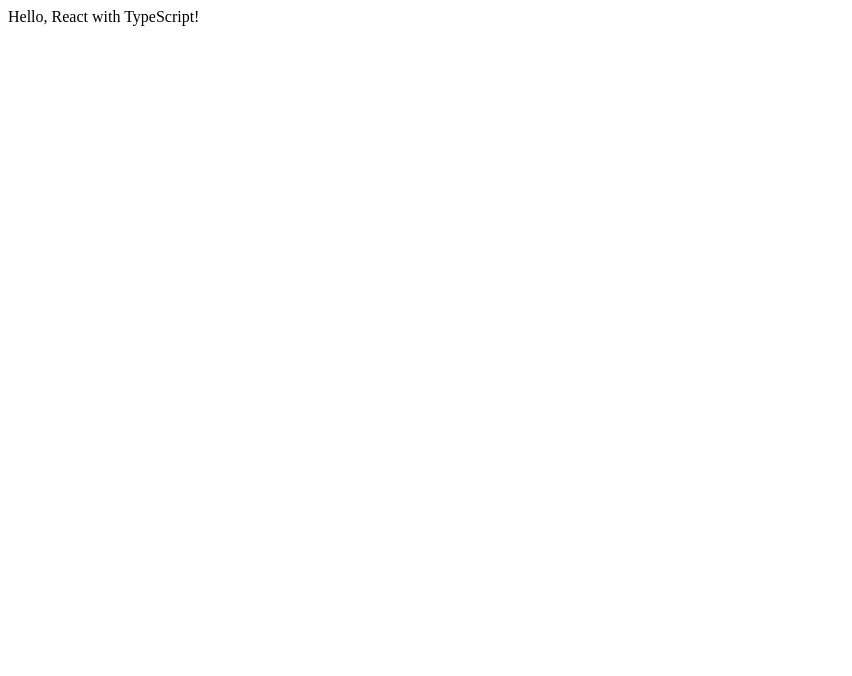
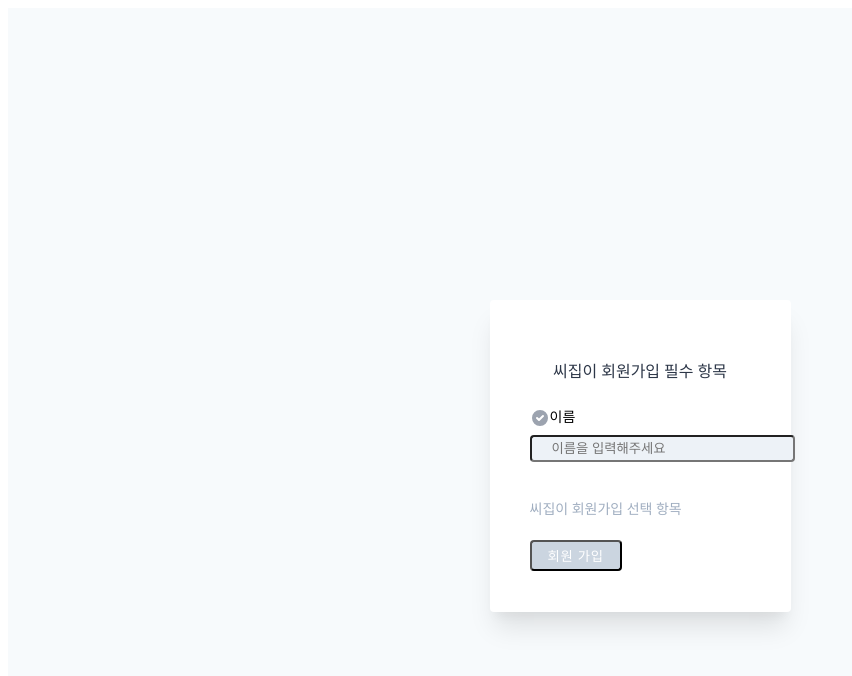
Before and after one commit to JangExpedition/movie-reservation, a React app: page / in a window 1280 px wide. Shown: the top 676 px of the page, without its empty margins (0-852 px from the left). Built offline with nearby package versions, Linux system fonts and the light colour scheme.

Commit message:
회원가입 폼 TextField 컴포넌트 작성중

```diff
--- a/package.json
+++ b/package.json
@@ -13,8 +13,10 @@
   "devDependencies": {
     "@types/react": "^18.2.39",
     "@types/react-dom": "^18.2.17",
+    "css-loader": "^6.8.1",
     "node-sass": "^9.0.0",
     "sass-loader": "^13.3.2",
+    "style-loader": "^3.3.3",
     "ts-loader": "^9.5.1",
     "typescript": "^5.3.2",
     "webpack": "^5.89.0",
--- a/public/index.html
+++ b/public/index.html
@@ -3,9 +3,10 @@
   <head>
     <meta charset="UTF-8" />
     <meta name="viewport" content="width=device-width, initial-scale=1.0" />
-    <title>Document</title>
+    <title>씨집이</title>
   </head>
   <body>
     <div id="root"></div>
+    <script src="/bundle.js"></script>
   </body>
 </html>
--- /dev/null
+++ b/src/components/TextField.tsx
@@ -0,0 +1,95 @@
+import React, { useEffect, useRef } from "react";
+
+import { useState } from "react";
+import { TextFieldType, ValidateRule } from "../types";
+import { RequireRule } from "../constant";
+import { nextTick } from "../utils";
+
+const TextField = (props: TextFieldType) => {
+  const [data, setData] = useState({ ...props });
+  const [updated, setUpdated] = useState(false);
+  const [validateRules, setValidateRules] = useState<ValidateRule[]>([]);
+  const [valid, setValid] = useState(false);
+  const [validateMessage, setValidateMessage] = useState("");
+
+  useEffect(() => {
+    if (data.require) {
+      addValidateRule(RequireRule);
+    }
+  }, []);
+
+  const addValidateRule = (rule: ValidateRule) => {
+    setValidateRules((prevState) => [...prevState, rule]);
+  };
+
+  const onChangeHandler = (e: React.ChangeEvent<HTMLInputElement>) => {
+    setUpdated(true);
+    setData({
+      ...data,
+      text: e.target.value,
+    });
+  };
+
+  useEffect(() => {
+    const isInvalid = validate();
+    if (updated) {
+      setValid(!isInvalid);
+      setValidateMessage(!!isInvalid ? isInvalid.message : "");
+    } else {
+      setValid(true);
+      setValidateMessage("");
+    }
+  }, [updated]);
+
+  const validate = () => {
+    const target = data.text ? data.text.trim() : "";
+
+    const invalidateRules = validateRules.filter(
+      (validateRule) => validateRule.rule.test(target) !== validateRule.match
+    );
+
+    return invalidateRules.length > 0 ? invalidateRules[0] : null;
+  };
+
+  return (
+    <div id={`field-${data.id}`} className="TextField">
+      <div className="label-wrapper">
+        <span className="complete-checker">
+          <svg
+            className={`checker ${valid ? (updated ? "good" : "normal") : "normal"}`}
+            viewBox="0 0 20 20"
+            fill="currentColor"
+          >
+            <path
+              fillRule="evenodd"
+              d="M10 18a8 8 0 100-16 8 8 0 000 16zm3.707-9.293a1 1 0 00-1.414-1.414L9 10.586 7.707 9.293a1 1 0 00-1.414 1.414l2 2a1 1 0 001.414 0l4-4z"
+              clipRule="evenodd"
+            />
+          </svg>
+        </span>
+        <label className="text-label" htmlFor="name">
+          {data.label}
+        </label>
+      </div>
+      <input
+        type={data.type}
+        id={data.id}
+        name={data.id}
+        value={data.text}
+        placeholder={data.placeholder}
+        aria-label="Name"
+        className="text-input"
+        onChange={(e) => onChangeHandler}
+      />
+      {!valid && (
+        <div className="label-wrapper">
+          <label className="text-label bad" htmlFor="cus_email">
+            {validateMessage}
+          </label>
+        </div>
+      )}
+    </div>
+  );
+};
+
+export default TextField;
--- /dev/null
+++ b/src/constant.ts
@@ -0,0 +1,25 @@
+import { ValidateRule } from "./types";
+
+export const RequireRule: ValidateRule = {
+  rule: /.+/,
+  match: true,
+  message: "필수 입력 항목입니다.",
+};
+
+export const CantContainWhitespace: ValidateRule = {
+  rule: /\s/,
+  match: false,
+  message: "공백을 포함할 수 없습니다.",
+};
+
+export const CantStartNumber: ValidateRule = {
+  rule: /^\d/,
+  match: false,
+  message: "숫자로 시작하는 아이디는 사용할 수 없습니다.",
+};
+
+export const MinimumLengthLimit = (limit: number): ValidateRule => ({
+  rule: new RegExp(`(.){${limit}}`),
+  match: true,
+  message: `최소한 ${limit}글자 이상 이어야 합니다.`,
+});
--- a/src/index.tsx
+++ b/src/index.tsx
@@ -1,8 +1,11 @@
 import React from "react";
-import ReactDOM from "react-dom";
+import { createRoot } from "react-dom/client";
+import SignInPage from "./pages/SignInPage";
 
 const App: React.FC = () => {
-  return <div>Hello, React with TypeScript!</div>;
+  return <SignInPage />;
 };
 
-ReactDOM.render(<App />, document.getElementById("root"));
+const root = document.getElementById("root");
+
+root ? createRoot(root).render(<App />) : console.error("Root Element를 찾을 수 없습니다.");
--- /dev/null
+++ b/src/pages/SignInPage/index.tsx
@@ -0,0 +1,38 @@
+import TextField from "../../components/TextField";
+import "../../styles/SignInPage.scss";
+
+import React, { useEffect, useState } from "react";
+
+const SignInPage = () => {
+  return (
+    <div className="SignInPage">
+      <div className="sign-in-container">
+        <div className="sign-in-form-wrapper">
+          <form className="sign-in-form">
+            <p className="required-title">씨집이 회원가입 필수 항목</p>
+            <div>
+              <TextField
+                {...{
+                  id: "name",
+                  label: "이름",
+                  type: "text",
+                  placeholder: "이름을 입력해주세요",
+                  require: true,
+                }}
+              />
+            </div>
+            <p className="additional">씨집이 회원가입 선택 항목</p>
+            <div></div>
+            <div className="button-wrapper">
+              <button className="btn-join" type="submit">
+                회원 가입
+              </button>
+            </div>
+          </form>
+        </div>
+      </div>
+    </div>
+  );
+};
+
+export default SignInPage;
--- /dev/null
+++ b/src/styles/SignInPage.scss
@@ -0,0 +1,119 @@
+$base-color: rgb(49, 130, 246);
+
+.SignInPage {
+  background-color: #f7fafc;
+  min-height: 100vh;
+  padding-top: 1.5rem;
+  padding-bottom: 1.5rem;
+  display: flex;
+  flex-direction: column;
+  justify-content: center;
+}
+
+.sign-in-container {
+  position: relative;
+  padding-top: 0.75rem;
+  padding-bottom: 0.75rem;
+}
+
+.sign-in-form-wrapper {
+  line-height: 2;
+}
+
+.sign-in-form {
+  max-width: 36rem;
+  margin: 1rem;
+  padding: 2.5rem;
+  background-color: #fff;
+  border-radius: 0.25rem;
+  box-shadow: 0 20px 25px -5px rgba(0, 0, 0, 0.1), 0 10px 10px -5px rgba(0, 0, 0, 0.04);
+}
+
+.required-title {
+  color: #2d3748;
+  font-weight: 500;
+  margin-bottom: 1.25rem;
+  text-align: center;
+}
+
+.additional {
+  margin-top: 2rem;
+  color: #a0aec0;
+  font-size: 0.875rem;
+}
+
+.button-wrapper {
+  margin-top: 1rem;
+}
+
+.btn-join {
+  padding: 0.25rem 1rem;
+  color: #fff;
+  font-weight: 300;
+  letter-spacing: 0.05em;
+  background-color: #cbd5e0;
+  border-radius: 0.25rem;
+}
+
+// TextField
+.TextField {
+  margin-top: 1rem;
+}
+
+.label-wrapper {
+  display: flex;
+  align-items: start;
+  margin-bottom: 0.25rem;
+}
+
+.complete-checker {
+  display: flex;
+  align-items: center;
+}
+
+.checker {
+  flex-shrink: 0;
+  height: 1.25rem;
+  width: 1.25rem;
+}
+
+.good {
+  color: $base-color;
+}
+
+.normal {
+  color: #9ca3af;
+}
+
+.bad {
+  color: #f87171;
+}
+
+.text-label {
+  display: block;
+  font-size: 0.875rem;
+  line-height: 1.25rem;
+}
+
+.text-input {
+  width: 100%;
+  padding-left: 1.25rem;
+  padding-right: 1.25rem;
+  padding-top: 0.25rem;
+  padding-bottom: 0.25rem;
+  color: #4b5563;
+  background-color: #edf2f7;
+  border-radius: 0.25rem;
+}
+
+@media (min-width: 640px) {
+  .SignInPage {
+    padding-top: 3rem;
+    padding-bottom: 3rem;
+  }
+  .sign-in-container {
+    max-width: 36rem;
+    margin-left: auto;
+    margin-right: auto;
+  }
+}
--- /dev/null
+++ b/src/types/index.ts
@@ -0,0 +1,11 @@
+export { default as Movie } from "./movie";
+export * from "./common";
+
+export interface TextFieldType {
+  id: string;
+  label: string;
+  type: "text" | "email" | "number";
+  placeholder?: string;
+  text?: string;
+  require: boolean;
+}
--- /dev/null
+++ b/src/types/movie.tsx
@@ -0,0 +1,3 @@
+type Movie = {};
+
+export default Movie;
--- /dev/null
+++ b/src/utils/index.ts
@@ -0,0 +1 @@
+export const nextTick = (fn: Function) => setTimeout(fn, 16);
```
Also changed, not shown: src/types/common.ts (added, +9 -0 lines), tsconfig.json (+5 -4 lines), 1 other file (tests, documents, lock files or other folders).
